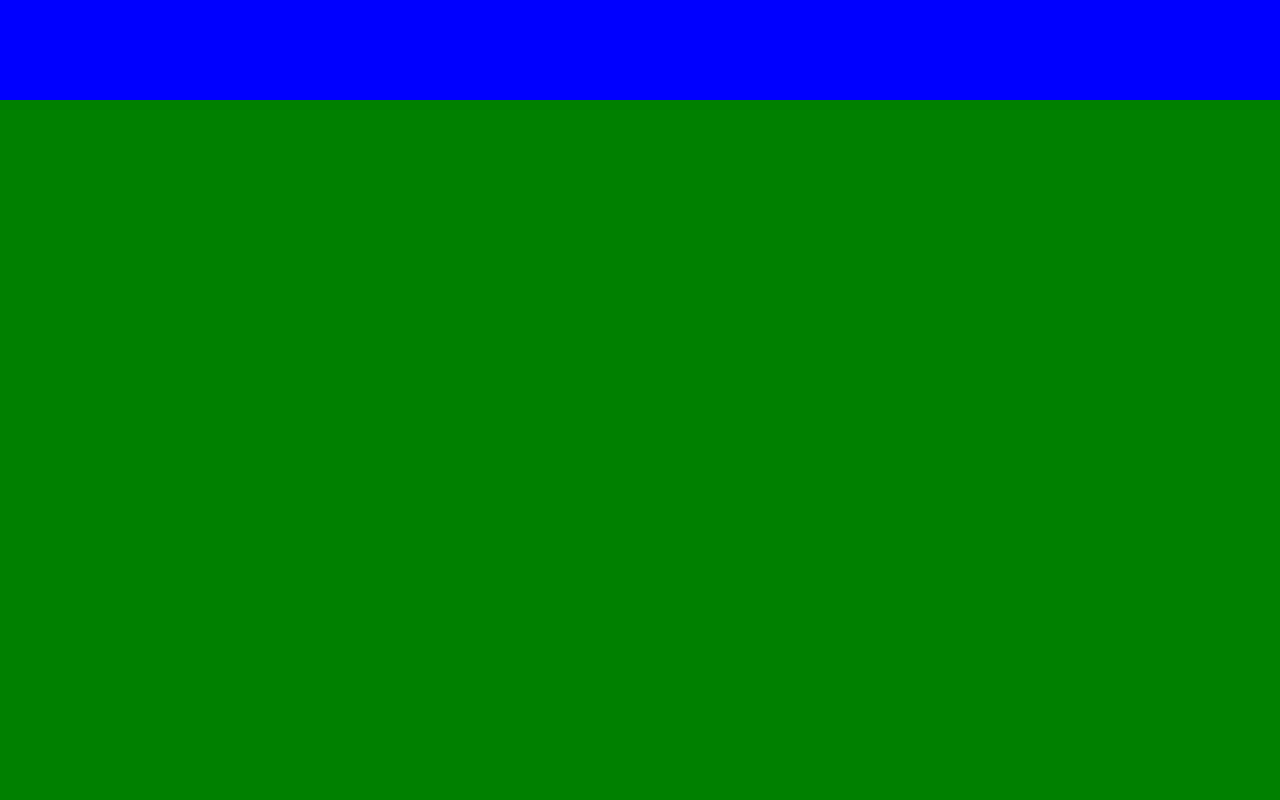
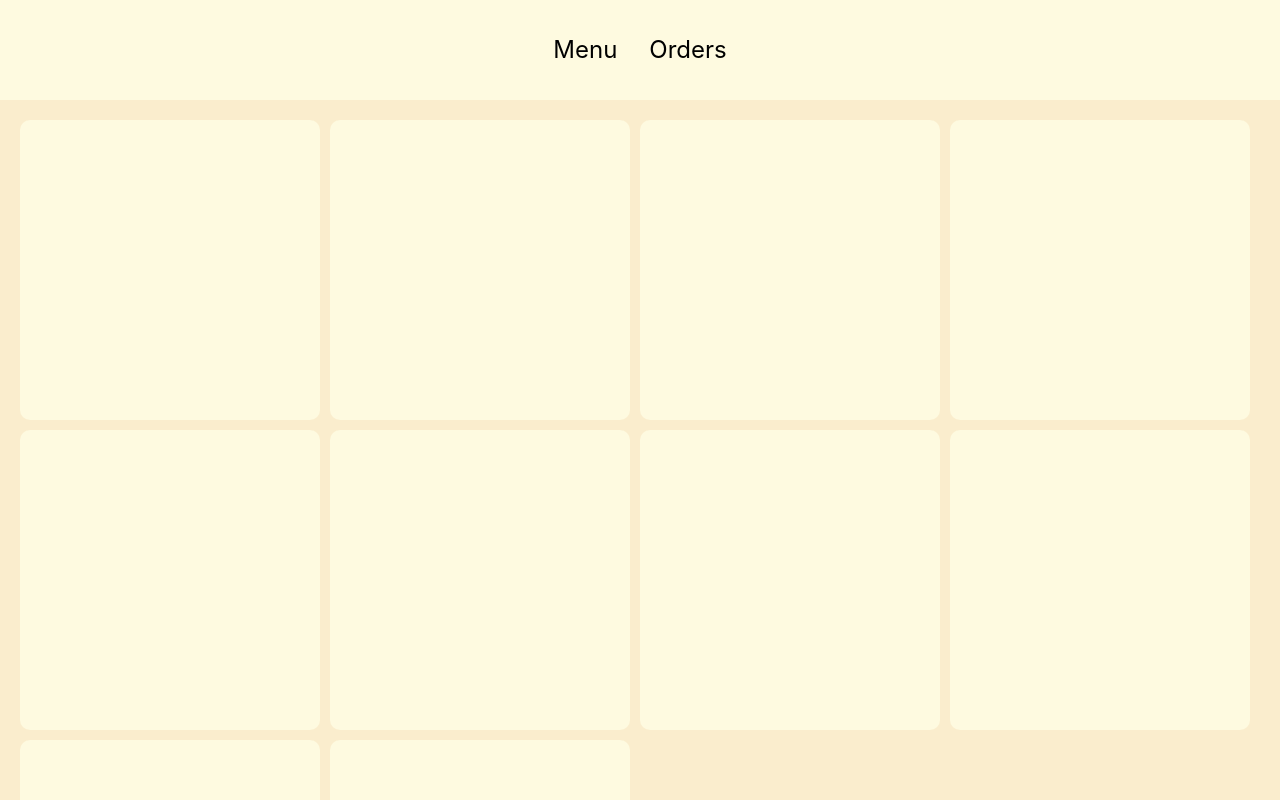
Before and after one commit to gonzalespaulb/restaurant-app, a React (Create React App) app in the folder client/: page / in a window 1280 px wide. Shown: the top 800 px of the page. Built offline with nearby package versions, Linux system fonts and the light colour scheme.

Commit message:
need to fix sidebar vertical length

```diff
--- a/client/src/RestaurantApp/Menu/Menu.jsx
+++ b/client/src/RestaurantApp/Menu/Menu.jsx
@@ -1,7 +1,27 @@
+import { Card, CardContainer, MainContainer, Sidebar } from "./styles";
+import { useState } from "react";
+
 const Menu = () => {
-    return <div>
 
-    </div>
-}
+    const [openSidebar, setOpenSidebar] = useState(false);
+
+  return (
+    <MainContainer openSidebar={openSidebar}>
+      <CardContainer>
+        <Card onClick={() => setOpenSidebar(!openSidebar)}/>
+        <Card onClick={() => setOpenSidebar(!openSidebar)}/>
+        <Card onClick={() => setOpenSidebar(!openSidebar)}/>
+        <Card onClick={() => setOpenSidebar(!openSidebar)}/>
+        <Card onClick={() => setOpenSidebar(!openSidebar)}/>
+        <Card onClick={() => setOpenSidebar(!openSidebar)}/>
+        <Card onClick={() => setOpenSidebar(!openSidebar)}/>
+        <Card onClick={() => setOpenSidebar(!openSidebar)}/>
+        <Card onClick={() => setOpenSidebar(!openSidebar)}/>
+        <Card onClick={() => setOpenSidebar(!openSidebar)}/>
+      </CardContainer>
+      <Sidebar/>
+    </MainContainer>
+  );
+};
 
 export default Menu;
--- a/client/src/RestaurantApp/Menu/styles.js
+++ b/client/src/RestaurantApp/Menu/styles.js
@@ -0,0 +1,34 @@
+import styled from "styled-components";
+
+export const MainContainer = styled.div`
+  display: grid;
+  grid-template-columns: 1fr ${(props) => (props.openSidebar ? "500px" : "0px")};
+  transition: grid-template-columns 0.7s ease;
+  grid-gap: 10px;
+`;
+
+export const CardContainer = styled.div`
+  display: grid;
+  grid-template-columns: repeat(auto-fill, minmax(300px, 1fr));
+  grid-auto-rows: 300px;
+  grid-gap: 10px;
+`;
+
+export const Sidebar = styled.div`
+  background: #fefae0;
+  border-radius: 10px;
+`;
+
+export const Card = styled.div`
+  background: #fefae0;
+  cursor: pointer;
+  border-radius: 10px;
+  transition: box-shadow 0.7s ease;
+
+  :hover {
+    box-shadow: 0 2.8px 2.2px rgba(0, 0, 0, 0.034),
+      0 6.7px 5.3px rgba(0, 0, 0, 0.048), 0 12.5px 10px rgba(0, 0, 0, 0.06),
+      0 22.3px 17.9px rgba(0, 0, 0, 0.072), 0 41.8px 33.4px rgba(0, 0, 0, 0.086),
+      0 100px 80px rgba(0, 0, 0, 0.12);
+  }
+`;
--- a/client/src/RestaurantApp/Navigation/Navigation.jsx
+++ b/client/src/RestaurantApp/Navigation/Navigation.jsx
@@ -1,8 +1,9 @@
-import { MainContainer } from "./styles"
+import { MainContainer, PageLinks } from "./styles"
 
 const Navigation = () => {
     return <MainContainer>
-
+        <PageLinks>Menu</PageLinks>
+        <PageLinks>Orders</PageLinks>
     </MainContainer>
 }
 
--- a/client/src/RestaurantApp/Navigation/styles.js
+++ b/client/src/RestaurantApp/Navigation/styles.js
@@ -1,5 +1,22 @@
 import styled from 'styled-components'
 
 export const MainContainer = styled.div`
-    background: blue;
+    background: #fefae0;
+    display: flex;
+    justify-content: center;
+    align-items: center;
 `;
+
+export const PageLinks = styled.span`
+    font-size: 24px;
+    line-height: 24px;
+    cursor: pointer;
+
+    :not(:last-child) {
+        margin-right: 32px;
+    }
+
+    :hover {
+        text-decoration: underline;
+    }
+`;
--- a/client/src/RestaurantApp/RestaurantApp.jsx
+++ b/client/src/RestaurantApp/RestaurantApp.jsx
@@ -1,4 +1,5 @@
 import Navigation from "./Navigation/Navigation";
+import Menu from "./Menu/Menu";
 import { Content, MainContainer } from "./styles";
 
 const RestaurantApp = () => {
@@ -7,7 +8,9 @@ const RestaurantApp = () => {
       <Navigation />
 
       {/* Router here */}
-      <Content/>
+      <Content>
+        <Menu/>
+      </Content>
     </MainContainer>
   );
 };
--- a/client/src/RestaurantApp/styles.js
+++ b/client/src/RestaurantApp/styles.js
@@ -1,13 +1,16 @@
-import styled from 'styled-components'
+import styled from "styled-components";
 
 export const MainContainer = styled.div`
-    width: 100vw;
-    min-height: 100vh;
-    display: grid;
-    grid-template-columns: 1fr;
-    grid-template-rows: 100px 1fr;
+  width: 100vw;
+  min-height: 100vh;
+  display: grid;
+  grid-template-columns: 1fr;
+  grid-template-rows: 100px 1fr;
 `;
 
 export const Content = styled.div`
-    background: green;
+  padding: 20px;
+  background: #faedcd;
+  display: grid;
+  grid-template-columns: 1fr;
 `;
```
